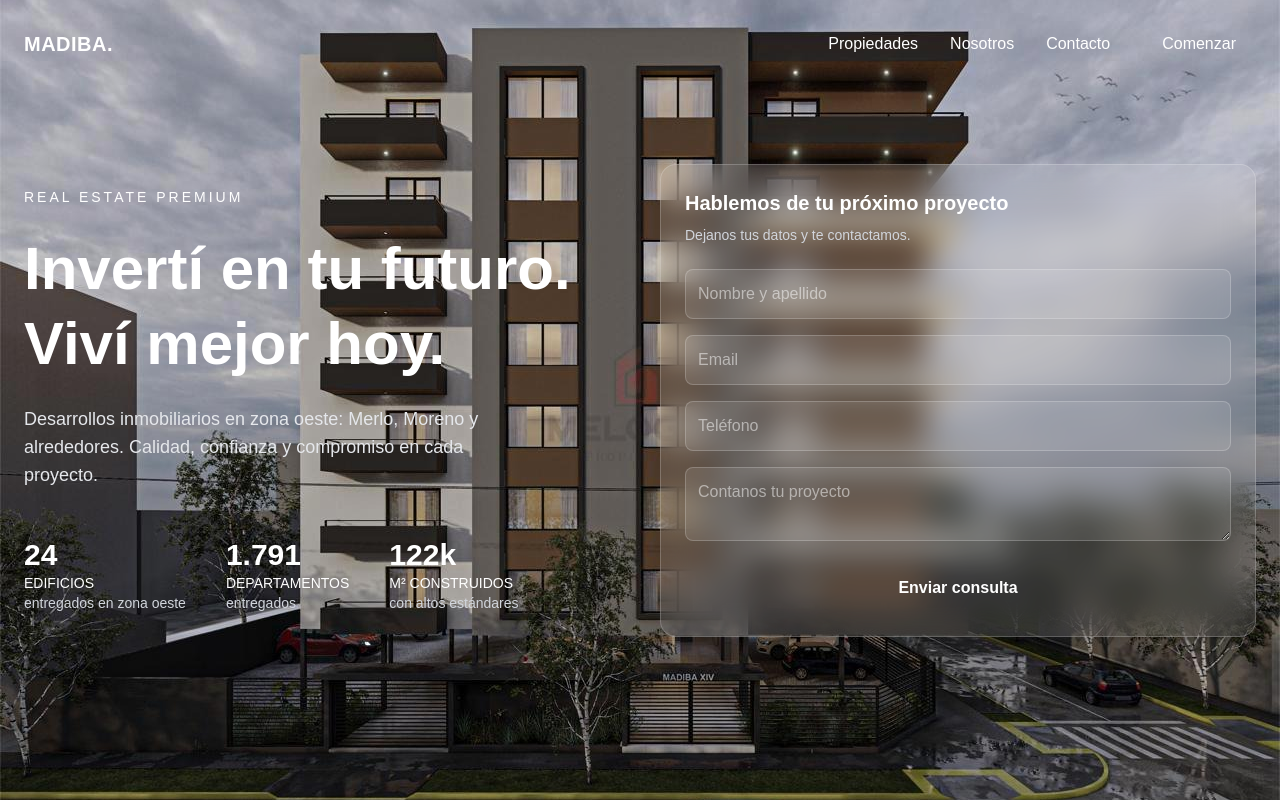
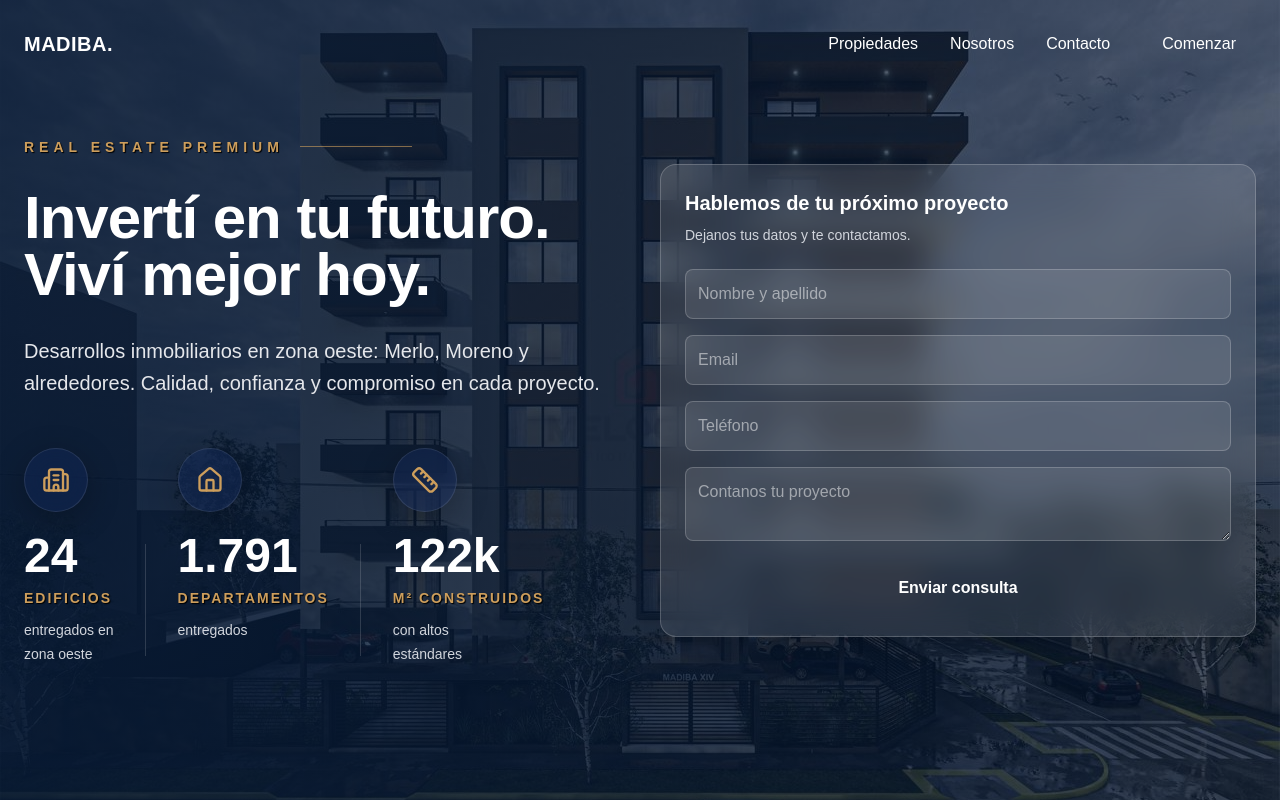
Before and after one commit to gasucar/madiba, a Next.js app in the folder apps/web/: page / in a window 1280 px wide. Shown: the top 802 px of the page. Built offline with nearby package versions, Linux system fonts and the light colour scheme.

Commit message:
style: improve hero typography and premium lighting effects

```diff
--- a/apps/web/src/app/layout.tsx
+++ b/apps/web/src/app/layout.tsx
@@ -1,9 +1,9 @@
 import './globals.css'
-import { Inter } from 'next/font/google'
+import { Manrope } from 'next/font/google'
 
-const inter = Inter({
+const manrope = Manrope({
   subsets: ['latin'],
-  variable: '--font-inter',
+  variable: '--font-manrope',
 })
 
 export default function RootLayout({
@@ -12,7 +12,7 @@ export default function RootLayout({
   children: React.ReactNode
 }) {
   return (
-    <html lang="en" className={inter.variable}>
+    <html lang="en" className={manrope.variable}>
       <body className="bg-background text-primary">
         {children}
       </body>
--- a/apps/web/src/features/hero/components/hero-content.tsx
+++ b/apps/web/src/features/hero/components/hero-content.tsx
@@ -2,18 +2,42 @@ import HeroStats from './hero-stats'
 
 export default function HeroContent() {
   return (
-    <div className="text-white space-y-6">
-      <p className="text-sm tracking-[3px] text-accent">
-        REAL ESTATE PREMIUM
-      </p>
+    <div className="relative max-w-3xl text-white">
+      {/* Tag */}
+      <div className="flex items-center gap-4 mb-8">
+        <span className="text-[#CD9E5C] text-sm tracking-[5px] uppercase font-semibold text-shadow-black text-shadow-[1px_0.5px_1px]">
+          Real Estate Premium
+        </span>
 
-      <h1 className="text-5xl md:text-6xl font-bold leading-tight">
+        <div className="h-px w-28 bg-[#CD9E5C]/60" />
+      </div>
+
+      {/* Título */}
+      <h1
+        className="
+        text-4xl
+        md:text-5xl
+        xl:text-6xl
+        font-bold
+        leading-[0.95]
+        tracking-[-1px]
+        "
+      >
         Invertí en tu futuro.
         <br />
         Viví mejor hoy.
       </h1>
 
-      <p className="text-lg text-gray-200 max-w-lg">
+      {/* Descripción */}
+      <p
+        className="
+        mt-8
+        max-w-xl
+        text-xl
+        leading-relaxed
+        text-gray-200
+        "
+      >
         Desarrollos inmobiliarios en zona oeste: Merlo, Moreno y alrededores.
         Calidad, confianza y compromiso en cada proyecto.
       </p>
--- a/apps/web/src/features/hero/components/hero-section.tsx
+++ b/apps/web/src/features/hero/components/hero-section.tsx
@@ -16,8 +16,18 @@ export default function HeroSection() {
           width={1920}
           height={1080}
         />
+
         {/* Overlay azul */}
-        <div className="absolute inset-0 bg-primary/80" />
+        <div
+        className="
+        absolute
+        inset-0
+        bg-linear-to-r
+        from-[#071A35]/90
+        via-[#071A35]/75
+        to-[#071A35]/60
+        "
+        />
       </div>
 
       {/* Contenido */}
--- a/apps/web/src/features/hero/components/hero-stats.tsx
+++ b/apps/web/src/features/hero/components/hero-stats.tsx
@@ -1,29 +1,67 @@
+import { Building2, Home, Ruler } from 'lucide-react'
+
 export default function HeroStats() {
   const stats = [
     {
+      icon: <Building2 size={28} color="#CD9E5C" />,
       value: '24',
       label: 'Edificios',
-      description: 'entregados en zona oeste',
+      description: ['entregados en', 'zona oeste'],
     },
     {
+      icon: <Home size={28} color="#CD9E5C" />,
       value: '1.791',
       label: 'Departamentos',
-      description: 'entregados',
+      description: ['entregados'],
     },
     {
+      icon: <Ruler size={28} color="#CD9E5C" />,
       value: '122k',
       label: 'M² construidos',
-      description: 'con altos estándares',
+      description: ['con altos', 'estándares'],
     },
   ]
 
   return (
-    <div className="flex gap-10 pt-6 flex-wrap">
-      {stats.map((stat, i) => (
-        <div key={i}>
-          <p className="text-3xl font-bold">{stat.value}</p>
-          <p className="text-accent uppercase text-sm">{stat.label}</p>
-          <p className="text-sm text-gray-300">{stat.description}</p>
+    <div className="flex flex-wrap gap-8 pt-12">
+      {stats.map((stat, index) => (
+        <div
+          key={index}
+          className="relative flex items-start gap-6 pr-8"
+        >
+          {/* Separador */}
+          {index !== stats.length - 1 && (
+            <div className="absolute right-0 top-24 h-28 w-px bg-white/15" />
+          )}
+
+          <div>
+            {/* Icono */}
+            <div className="mb-5 flex h-16 w-16 items-center justify-center rounded-full border border-white/10 bg-blue-900/20 backdrop-blur-xl shadow-[0_8px_32px_rgba(0,0,0,0.25)]">
+              {stat.icon}
+            </div>
+
+            {/* Número */}
+            <p className="text-5xl font-bold text-white">
+              {stat.value}
+            </p>
+
+            {/* Label */}
+            <p className="mt-2 text-sm font-semibold text-shadow-black text-shadow-[1px_0.5px_1px] uppercase tracking-[2px] text-[#CD9E5C]">
+              {stat.label}
+            </p>
+
+            {/* Descripción */}
+            <div className="mt-3 space-y-1">
+              {stat.description.map((line, i) => (
+                <p
+                  key={i}
+                  className="text-sm text-gray-300"
+                >
+                  {line}
+                </p>
+              ))}
+            </div>
+          </div>
         </div>
       ))}
     </div>
--- a/apps/web/tailwind.cofig.ts
+++ b/apps/web/tailwind.cofig.ts
@@ -13,7 +13,7 @@ const config: Config = {
         muted: '#6B7280',
       },
       fontFamily: {
-        sans: ['var(--font-inter)'],
+        sans: ['var(--font-manrope)'],
       },
     },
   },
```
